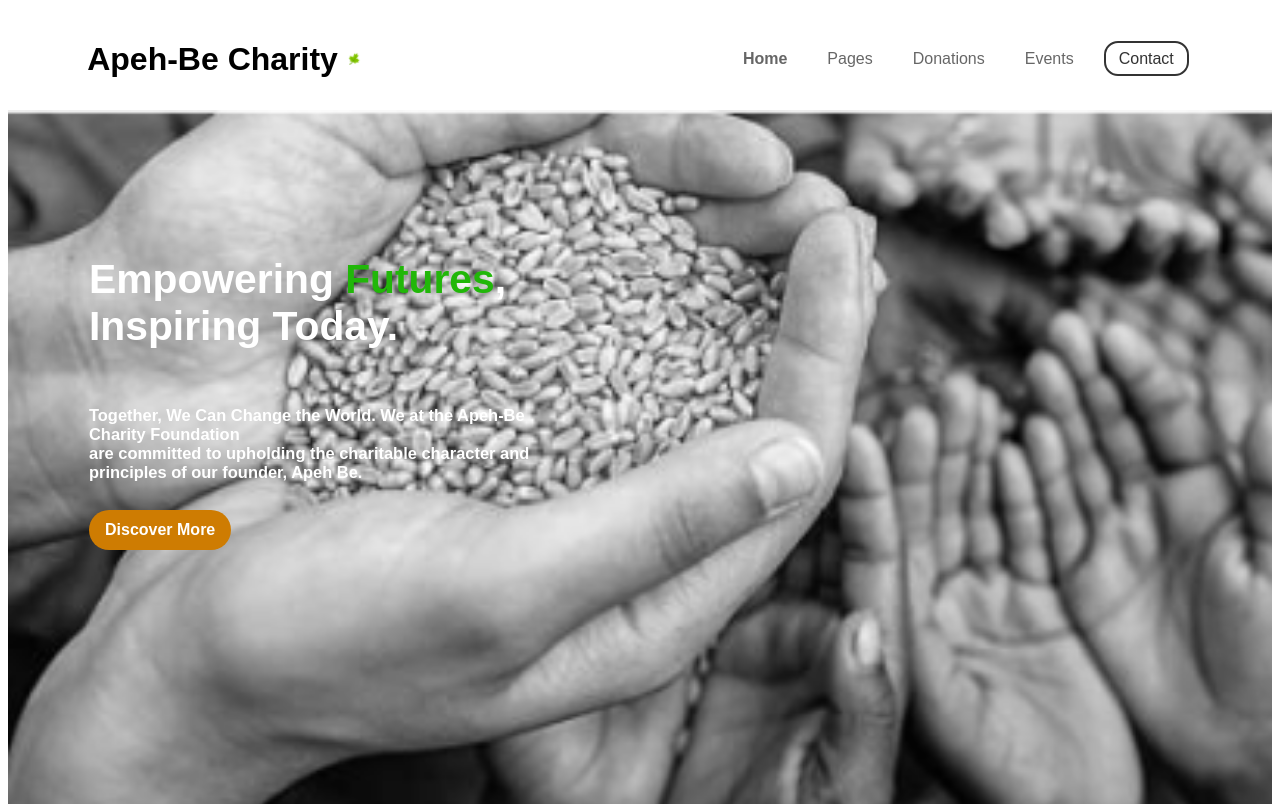
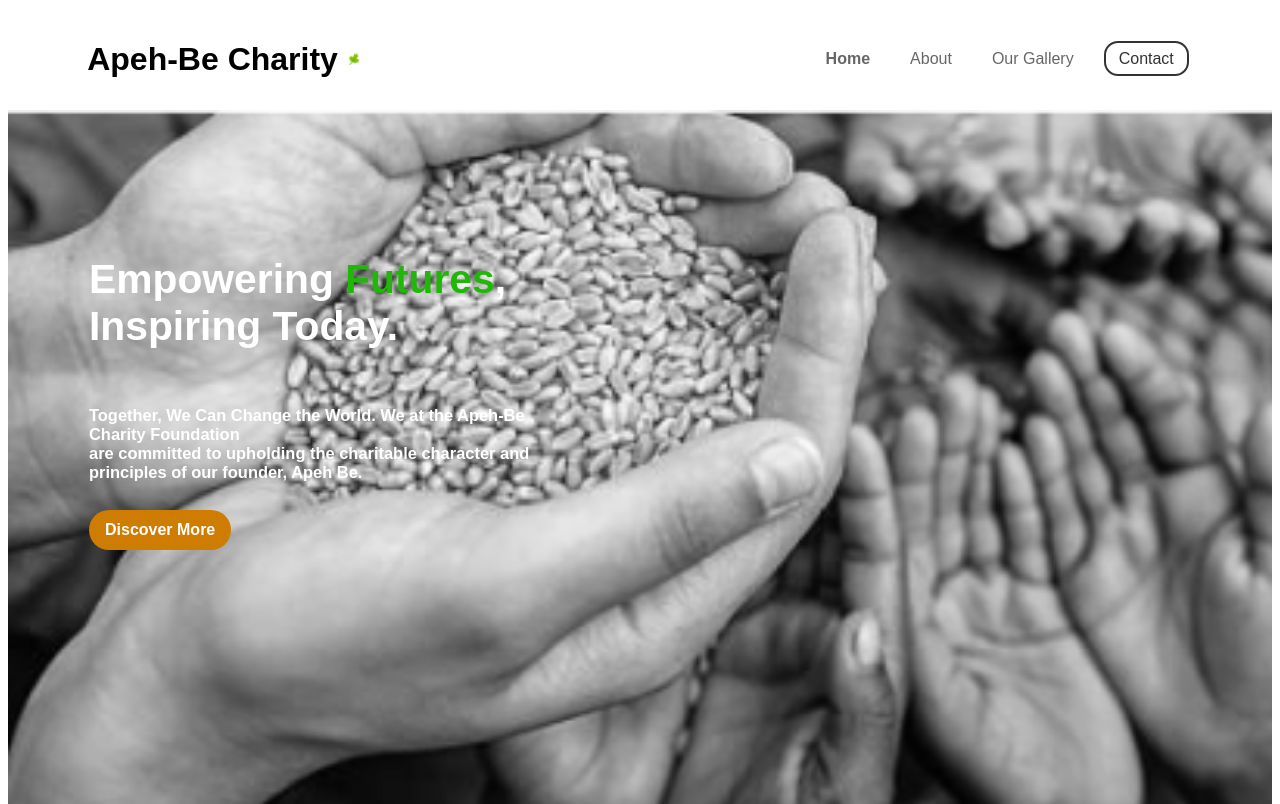
Before and after one commit to GZMaster/charity-ngo, a React (Create React App) app: page / in a window 1280 px wide. Shown: the top 804 px of the page. Built offline with nearby package versions, Linux system fonts and the light colour scheme.

Commit message:
recomposed the nav bar

```diff
--- a/src/components/Navbar/index.jsx
+++ b/src/components/Navbar/index.jsx
@@ -46,34 +46,26 @@ export default function Navbar() {
             Home
           </Link>
           <Link
-            className={selectPage === "Pages" ? "links selected" : "links"}
+            className={selectPage === "About" ? "links selected" : "links"}
             smooth={true}
             spy={true}
             to="about"
             offset={-80}
             onClick={() => handleClick("About")}
           >
-            Pages
+            About
           </Link>
           <Link
-            className={selectPage === "Donations" ? "links selected" : "links"}
+            className={
+              selectPage === "Our Gallery" ? "links selected" : "links"
+            }
             smooth={true}
             spy={true}
-            to="services"
+            to="our gallery"
             offset={-80}
-            onClick={() => handleClick("Events")}
+            onClick={() => handleClick("Our Gallery")}
           >
-            Donations
-          </Link>
-          <Link
-            className={selectPage === "Review" ? "links selected" : "links"}
-            smooth={true}
-            spy={true}
-            to="Review"
-            offset={-80}
-            onClick={() => handleClick("Review")}
-          >
-            Events
+            Our Gallery
           </Link>
 
           <Link
```
